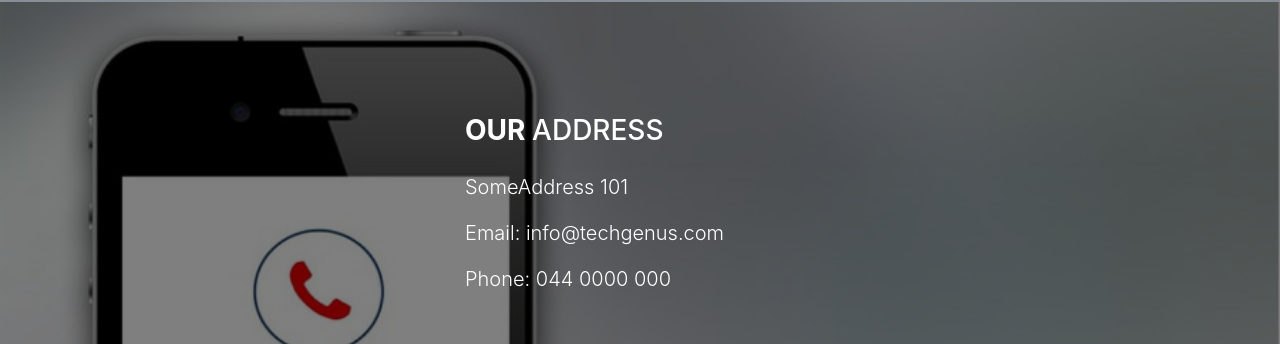
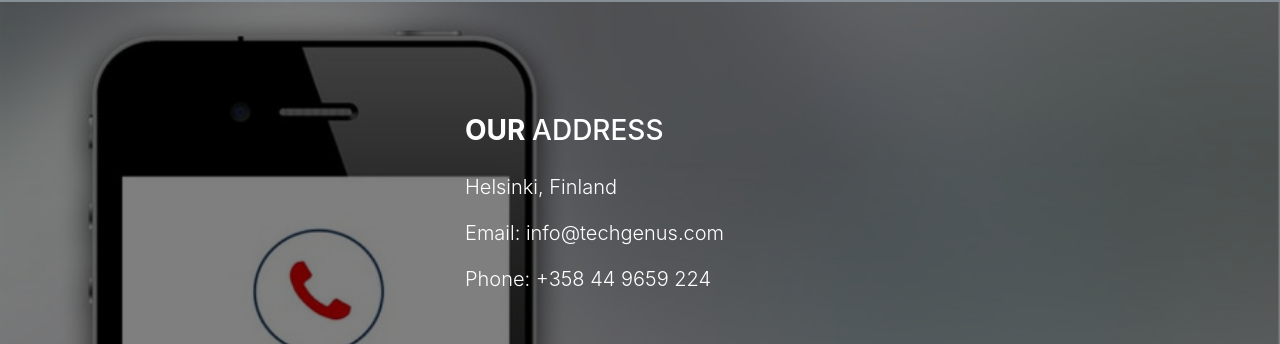
Before and after one commit to ryanzam/TechGenus, a website: page src/index.html in a window 1280 px wide. Shown: the part 1550-1894 px from the top of the page. Drawn offline with nearby package versions, Linux system fonts and the light colour scheme.

Commit message:
Update index.html

```diff
--- a/src/index.html
+++ b/src/index.html
@@ -144,9 +144,9 @@
       <div class="col-md-8 py-5">
         <div class="py-5">
           <h3 class="py-3"><strong>OUR </strong>ADDRESS</h3>
-          <p class="lead">SomeAddress 101</p>
+          <p class="lead">Helsinki, Finland</p>
           <p class="lead">Email: info@techgenus.com</p>
-          <p class="lead">Phone: 044 0000 000</p>
+          <p class="lead">Phone: +358 44 9659 224</p>
         </div>
         <div class="card text-center card-form bg-secondary">
           <div class="card-body">
```
